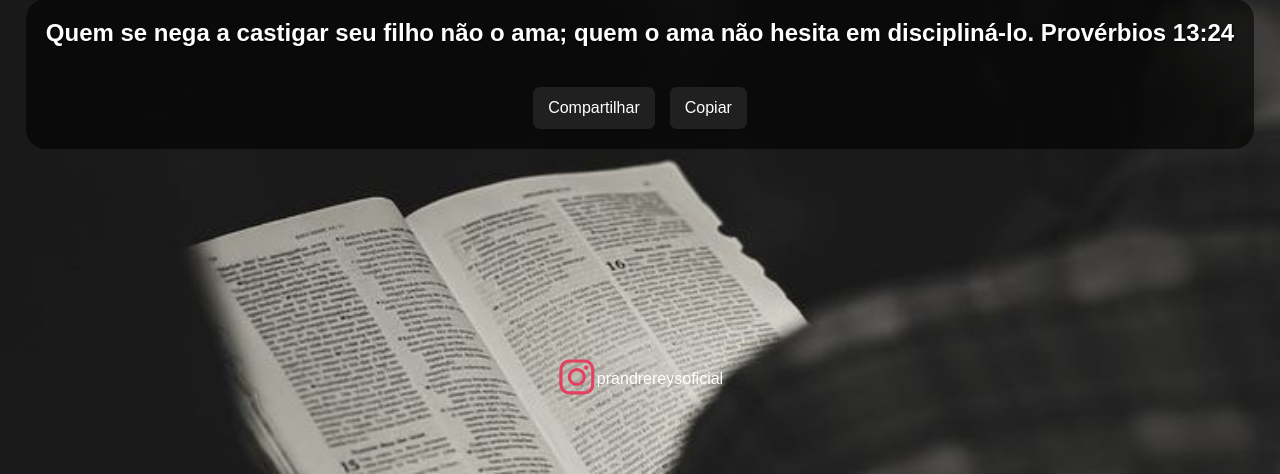
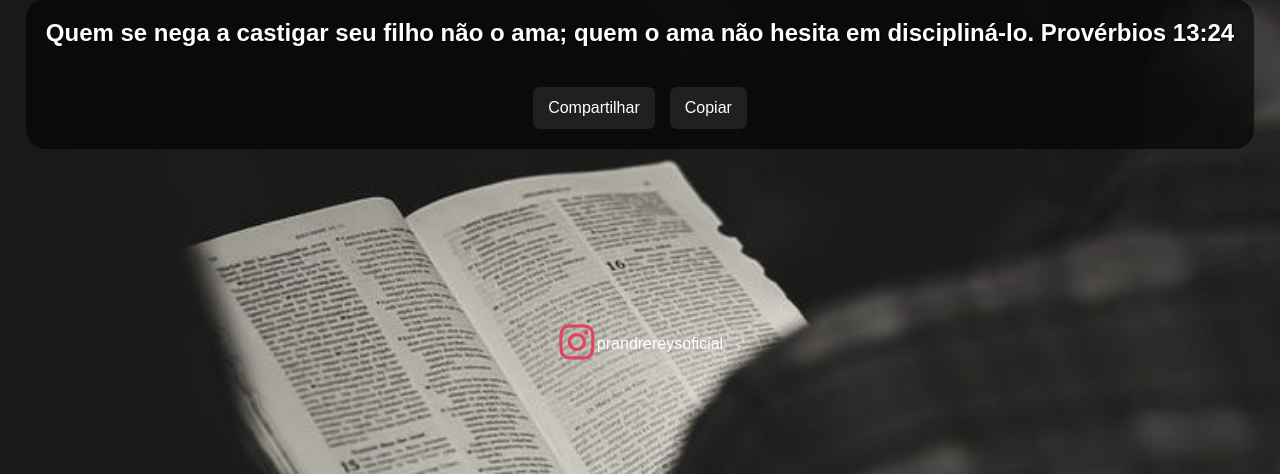
Before and after one commit to vbtdev/promises_generator_tf_api, a Flask app: page / in a window 1280 px wide. Shown: the part 326-800 px from the top of the page. Run offline with Flask 3, Linux system fonts and the light colour scheme.

Commit message:
Ajuste no ícone de link

```diff
--- a/templates/index.html
+++ b/templates/index.html
@@ -63,7 +63,7 @@
             text-decoration: none;
             display: flex;
             align-items: center; /* Alinha verticalmente o ícone e o texto */
-            margin-top: -150px;
+            margin-top: -220px;
         }
         .social-icon svg {
             width: 40px;
```
